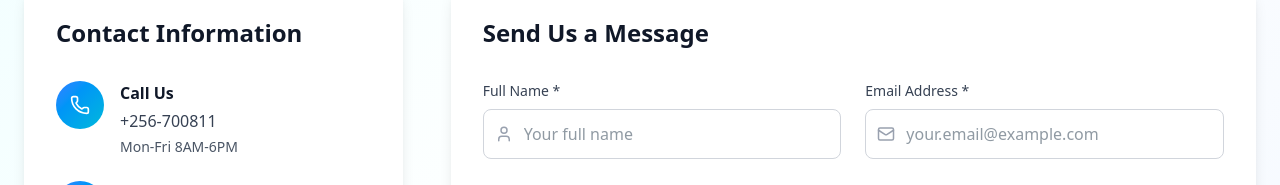
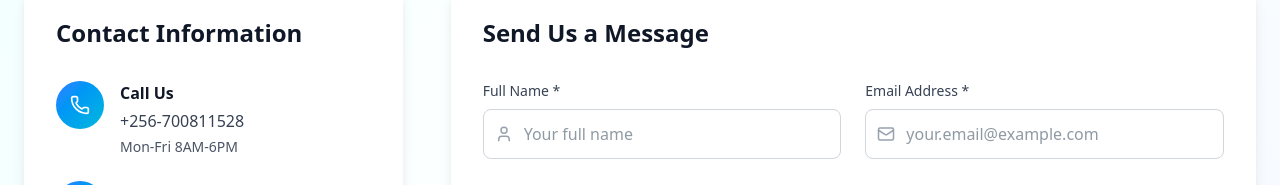
Before and after one commit to lennox123456g/freedom, a React (Vite) app: page /contact in a window 1280 px wide. Shown: the part 615-800 px from the top of the page. Built offline with nearby package versions, Linux system fonts and the light colour scheme.

Commit message:
Update contact.jsx

```diff
--- a/src/pages/contact.jsx
+++ b/src/pages/contact.jsx
@@ -47,7 +47,7 @@ const Contact = () => {
     {
       icon: Phone,
       title: 'Call Us',
-      info: '+256-700811',
+      info: '+256-700811528',
       subInfo: 'Mon-Fri 8AM-6PM',
     },
     {
```
